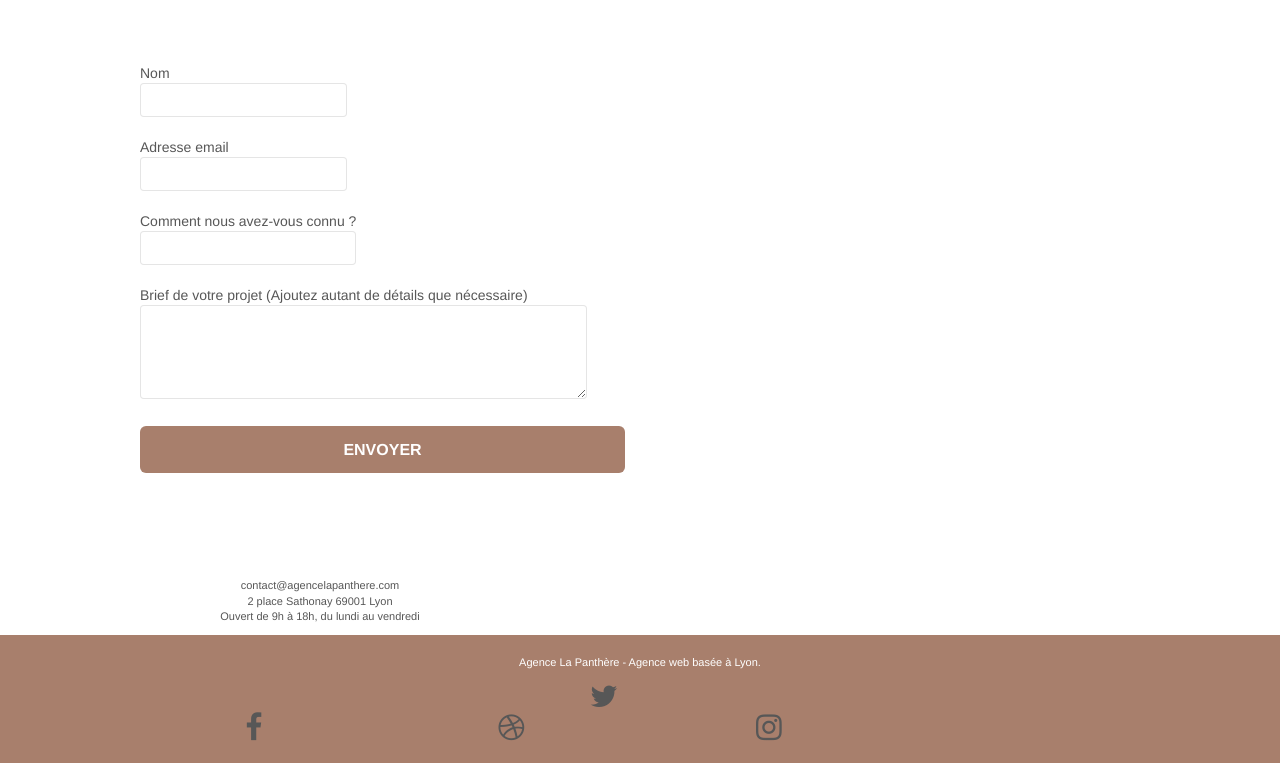
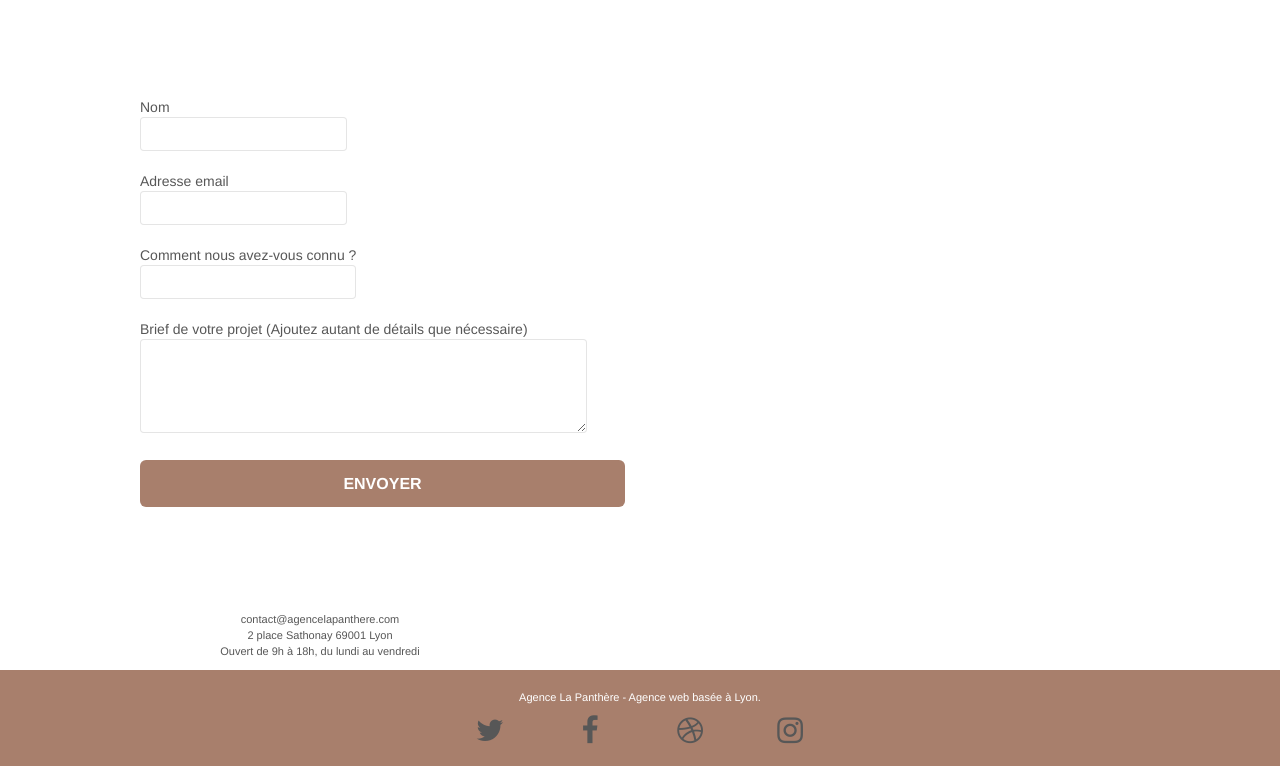
Before and after one commit to albi9z/Optimisez-un-site-web-existant, a website: page Formulaire-de-contact.html in a window 1280 px wide. Shown: the part 433-1199 px from the top of the page. Drawn offline with Linux system fonts and the light colour scheme.

Commit message:
optyminification

```diff
--- a/Formulaire-de-contact.html
+++ b/Formulaire-de-contact.html
@@ -116,53 +116,43 @@
 		<footer class="bloc bgc-atomic-tangerine d-bloc" id="bloc-8">
 			<section class="container bloc-sm">
 				<div class="row">
-					<article class="col-sm-12">
+					<div class="col-sm-12">
 						<p class="text-center white">
 							Agence La Panthère - Agence web basée à Lyon.<br>
 						</p>
 						<div class="row row-no-gutters social">
 							<div class="col-sm-3">
 								<div class="text-center">
-									<a href="https://www.twitter.com" class="social"><span class="fa fa-twitter icon-md"
-											title="lien-twitter"></span>
-									</a>
+									<a type="link" class="social" href="https://www.titter.com"><span
+											class="fa fa-twitter icon-md" title="lien_twitter"></span></a>
+								</div>
+							</div>
+							<div class="col-sm-3">
+								<div class="text-center">
+									<a type="link" class="social" href="https://www.facebook.com"><span
+											class="fa fa-facebook icon-md" title="lien_facebook"></span></a>
+								</div>
+							</div>
+							<div class="col-sm-3">
+								<div class="text-center">
+									<a type="link" class="social" href="https://www.dribbble.com"><span
+											class="fa fa-dribbble icon-md" title="lien_dribbble"></span></a>
+								</div>
+							</div>
+							<div class="col-sm-3">
+								<div class="text-center">
+									<a type="link" class="social" href="https://www.instagram.com"><span
+											class="fa fa-instagram icon-md" title="lien_instagram"></span></a>
 								</div>
 							</div>
 						</div>
-					</article>
-					<article class="col-sm-3">
-						<div class="text-center">
-							<div>
-								<a type="link" href="https://www.facebook.com" title="lien_facebook"
-									class="social"><span class="fa fa-facebook icon-md"></span></a>
-							</div>
-						</div>
-					</article>
-					<article class="col-sm-3">
-						<div class="text-center">
-							<div>
-								<a type="link" href="https://www.dribbble.com" class="social" title="lien_dribble"><span
-										class="fa fa-dribbble icon-md"></span></a>
-							</div>
-						</div>
-					</article>
-					<article class="col-sm-3">
-						<div class="text-center">
-							<div>
-								<a type="link" href="https://www.instagram.com" class="social"
-									title="lien_instagram"><span class="fa fa-instagram icon-md"></span></a>
-							</div>
-						</div>
-					</article>
+					</div>
 				</div>
 			</section>
-
 		</footer>
 		<!-- Footer - bloc-8 END -->
 
-		</section>
 		<!-- Principal conteneur END -->
-
 
 </body>
 
--- a/package.json
+++ b/package.json
@@ -5,7 +5,9 @@
   "main": "index.js",
   "scripts": {
     "dev": "webpack",
-    "prod": "webapack"
+    "prod": "webapack",
+    "sass": "sass style.css style.min.css --style compressed -w",
+    "bootstap": "uglifyjs asset/js/bootstrap.js -o asset/js/bootstrap.min.js"
   },
   "author": "",
   "license": "ISC",
--- a/style.css
+++ b/style.css
@@ -368,7 +368,7 @@ a:hover {
         top: 50%;
         right: 20px;
         -ms-transform: translateY(0, -50%);
-        -webkit-transform: translateY(0, -50%);
+        -webkit-transform: translateY(-50%);
         transform: translateY(0, -50%);
     }
 
@@ -709,13 +709,8 @@ p {
 }
 
 .social {
-    max-width: 100px;
+    max-width: 400px;
     margin: auto auto auto auto;
-}
-
-.social_1 {
-    display: flex;
-
 }
 
 h2 {
@@ -789,6 +784,7 @@ h4 {
 }
 
 .tc-white {
+    font-size: 20px;
     color: #FFFFFF !important;
 }
 
@@ -819,7 +815,7 @@ h4 {
 }
 
 .icon-dark-slate-blue {
-    color: #FFFFFF !important;
+    color: #364577 !important;
     border-color: #364577 !important;
 }
 
@@ -1069,9 +1065,10 @@ h4 {
         font: 200px;
     }
 
-    .font-size-1 {
-        font: 00px;
+    .font-size-8 {
+        font-size: 150px;
     }
+
 
     .blocsapp-device-iphone5 {
         background-size: 216px 425px;
```
Also changed, not shown: Web-design-Lyon.html (+7 -4 lines), style.min.css, 1 other file.
